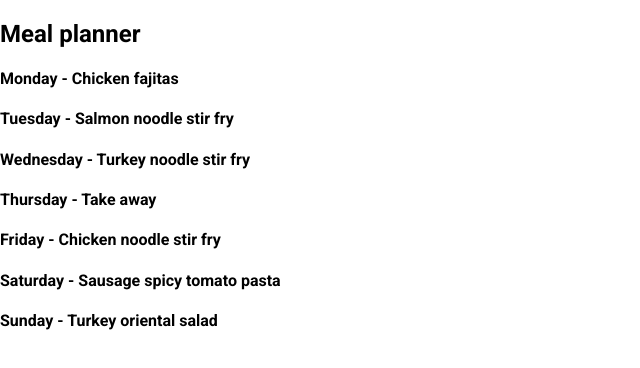
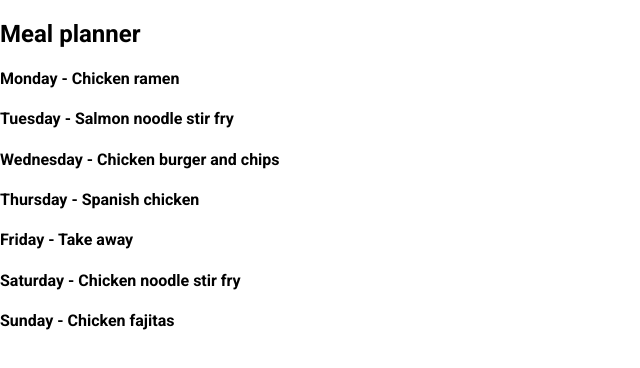
Before and after one commit to dmurphy331/fodmap, a Next.js app: page /meal-planner in a window 1280 px wide. Shown: the top 368 px of the page, without its empty margins (0-640 px from the left). Built offline with nearby package versions, Linux system fonts and the light colour scheme.

Commit message:
chore: security updates

```diff
--- a/recipes.json
+++ b/recipes.json
@@ -9,19 +9,13 @@
     "title": "Salmon noodle stir fry"
   },
   {
+    "title": "Spanish chicken"
+  },
+  {
     "title": "Turkey noodle stir fry"
   },
   {
-    "title": "Tofu rice stir fry"
-  },
-  {
-    "title": "Chicken rice stir fry"
-  },
-  {
-    "title": "Salmon rice stir fry"
-  },
-  {
-    "title": "Turkey rice stir fry"
+    "title": "Serrano wrapped chicken with potatoes"
   },
   {
     "title": "Turkey oriental salad"
@@ -42,18 +36,39 @@
     "title": "Chicken fajitas"
   },
   {
-    "title": "Turkey burritos"
+    "title": "Turkey naked burritos"
   },
   {
     "title": "Chicken ramen"
   },
   {
+    "title": "Tofu rice stir fry"
+  },
+  {
+    "title": "Salmon rice stir fry"
+  },
+  {
     "title": "Take away"
+  },
+  {
+    "title": "Chicken rice stir fry"
   },
   {
     "title": "Salmon and spanish omelette"
   },
   {
     "title": "Asian meatballs with jasmine rice"
+  },
+  {
+    "title": "Chicken madras"
+  },
+  {
+    "title": "Miso glazed salmon with egg fried rice"
+  },
+  {
+    "title": "Chicken burger and chips"
+  },
+  {
+    "title": "Turkey rice stir fry"
   }
 ]
--- a/src/pages/meal-planner.tsx
+++ b/src/pages/meal-planner.tsx
@@ -1,7 +1,18 @@
+import { useEffect, useState } from "react";
 import recipes from "../../recipes.json";
 import { Recipe } from "../types/Recipe";
 
-export default function MealPlanner({ recipes }) {
+interface PageProps {
+  recipes: Recipe[];
+}
+
+export default function MealPlanner({ recipes }: PageProps) {
+  const [meals, setMeals] = useState<Recipe[]>();
+
+  useEffect(() => {
+    setMeals(recipes.sort(() => 0.5 - Math.random()).slice(0, 7));
+  }, [recipes]);
+
   const days = [
     "Monday",
     "Tuesday",
@@ -11,7 +22,7 @@ export default function MealPlanner({ recipes }) {
     "Saturday",
     "Sunday",
   ];
-  const meals: Recipe[] = recipes.sort(() => 0.5 - Math.random()).slice(0, 7);
+
   return (
     <>
       <h2>Meal planner</h2>
@@ -25,7 +36,7 @@ export default function MealPlanner({ recipes }) {
   );
 }
 
-export async function getStaticProps(context) {
+export async function getStaticProps() {
   const data = recipes;
 
   return {
--- a/src/types/Food.ts
+++ b/src/types/Food.ts
@@ -1,7 +1,7 @@
 export interface Food {
   id: string;
   name: string;
-  fodmap: string;
+  fodmap: "low" | "high" | "medium" | "root" | "card";
   category: string;
   qty: string;
   details: {
```
Also changed, not shown: package.json (+8 -8 lines), src/pages/index.tsx (+11 -4 lines), tsconfig.json (+5 -3 lines), 2 other files (tests, documents, lock files or other folders).
